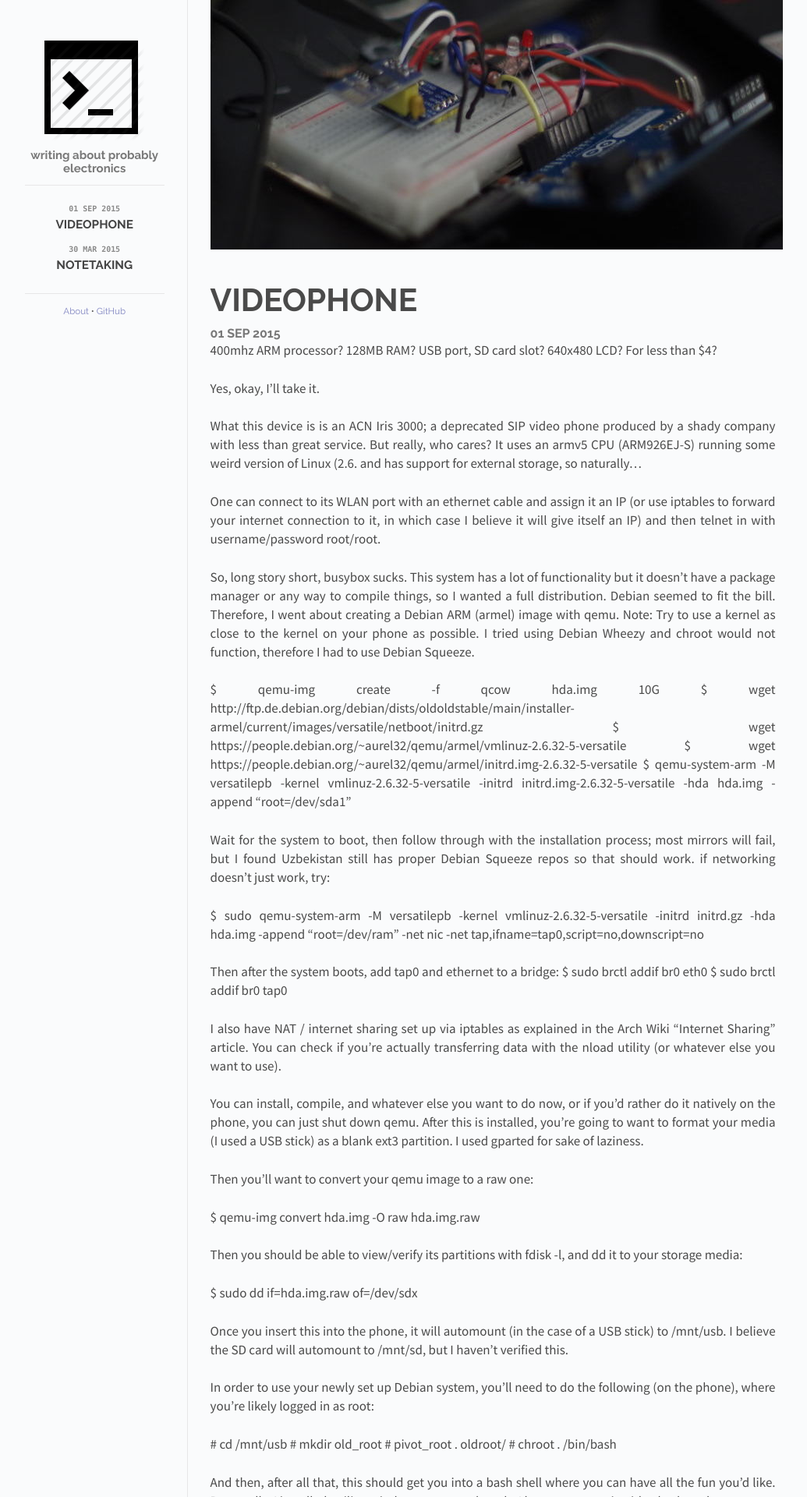
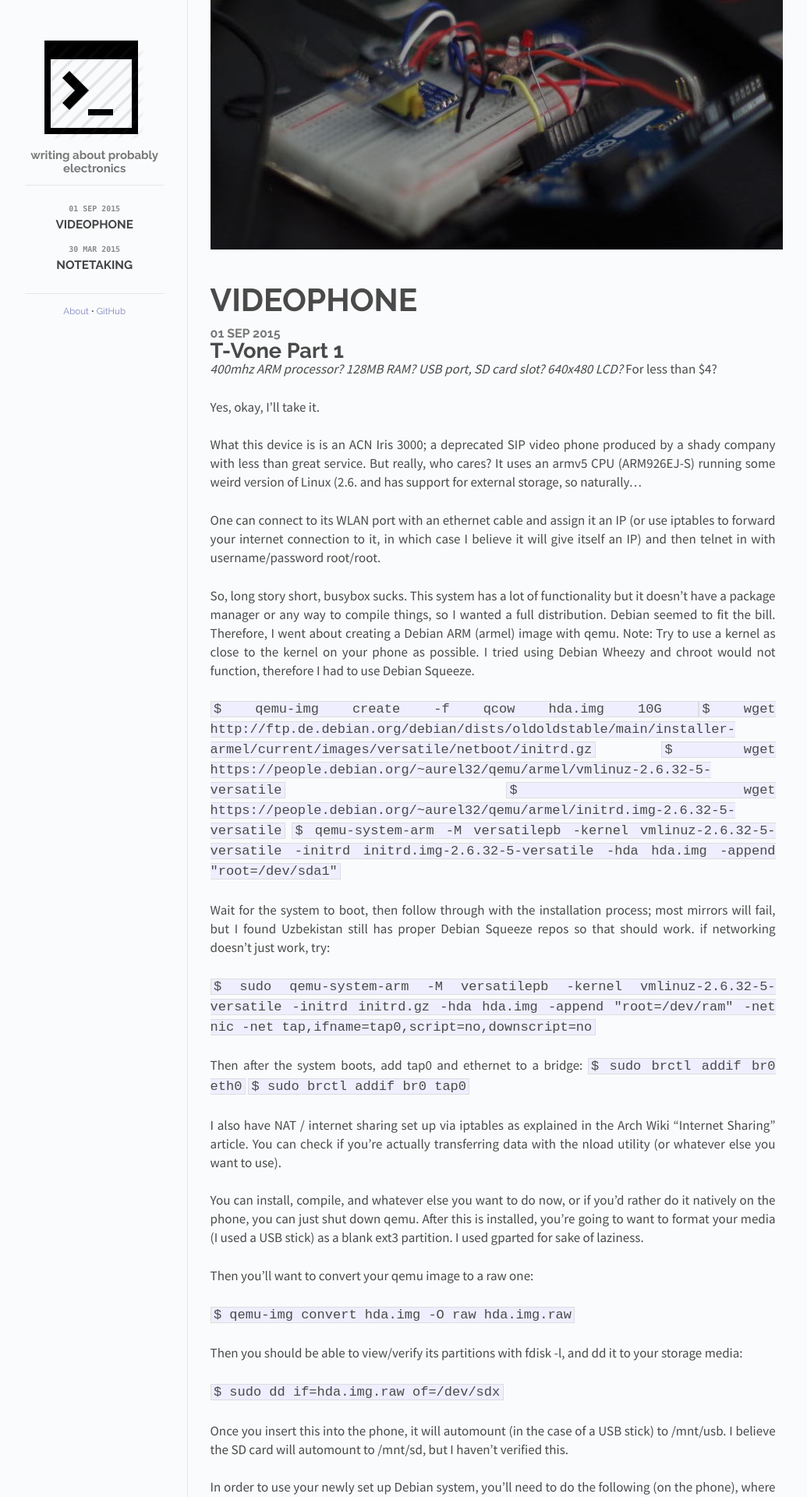
Before and after one commit to lovelaced/lovelaced.github.io, a Jekyll site: the page built from index.html, in a window 1280 px wide. Shown: the top 1920 px of the page at 78% size, without its empty margins (118-1153 px from the left). Built offline with Jekyll 4.4.1, drawn with Linux system fonts in a browser that asks for light colours; Markdown is read by kramdown in place of the engine named in the settings; some of the changed text lies outside the part shown.

Commit message:
Update 2015-09-01-videophone.md

```diff
--- a/_posts/2015-09-01-videophone.md
+++ b/_posts/2015-09-01-videophone.md
@@ -1,7 +1,10 @@
-400mhz ARM processor?
-128MB RAM?
-USB port, SD card slot?
-640x480 LCD?
+T-Vone Part 1
+==============
+
+*400mhz ARM processor?*
+*128MB RAM?*
+*USB port, SD card slot?*
+*640x480 LCD?*
 For less than $4?
 
 Yes, okay, I'll take it.
@@ -16,20 +19,20 @@ So, long story short, busybox sucks. This system has a lot of functionality but
 so I wanted a full distribution. Debian seemed to fit the bill. Therefore, I went about creating a Debian ARM (armel) image with qemu.
 Note: Try to use a kernel as close to the kernel on your phone as possible. I tried using Debian Wheezy and chroot would not function, therefore I had to use Debian Squeeze.
 
- $ qemu-img create -f qcow hda.img 10G
- $ wget http://ftp.de.debian.org/debian/dists/oldoldstable/main/installer-armel/current/images/versatile/netboot/initrd.gz
- $ wget https://people.debian.org/~aurel32/qemu/armel/vmlinuz-2.6.32-5-versatile
- $ wget https://people.debian.org/~aurel32/qemu/armel/initrd.img-2.6.32-5-versatile
- $ qemu-system-arm -M versatilepb -kernel vmlinuz-2.6.32-5-versatile -initrd initrd.img-2.6.32-5-versatile -hda hda.img -append "root=/dev/sda1"
+ `$ qemu-img create -f qcow hda.img 10G `
+ `$ wget http://ftp.de.debian.org/debian/dists/oldoldstable/main/installer-armel/current/images/versatile/netboot/initrd.gz`
+ `$ wget https://people.debian.org/~aurel32/qemu/armel/vmlinuz-2.6.32-5-versatile`
+ `$ wget https://people.debian.org/~aurel32/qemu/armel/initrd.img-2.6.32-5-versatile`
+ `$ qemu-system-arm -M versatilepb -kernel vmlinuz-2.6.32-5-versatile -initrd initrd.img-2.6.32-5-versatile -hda hda.img -append "root=/dev/sda1"`
 
 Wait for the system to boot, then follow through with the installation process; most mirrors will fail, but I found Uzbekistan still has proper Debian Squeeze repos so that should work.
 if networking doesn't just work, try:
 
- $ sudo qemu-system-arm -M versatilepb -kernel vmlinuz-2.6.32-5-versatile -initrd initrd.gz -hda hda.img -append "root=/dev/ram" -net nic -net tap,ifname=tap0,script=no,downscript=no
+ `$ sudo qemu-system-arm -M versatilepb -kernel vmlinuz-2.6.32-5-versatile -initrd initrd.gz -hda hda.img -append "root=/dev/ram" -net nic -net tap,ifname=tap0,script=no,downscript=no`
 
 Then after the system boots, add tap0 and ethernet to a bridge:
- $ sudo brctl addif br0 eth0
- $ sudo brctl addif br0 tap0
+ `$ sudo brctl addif br0 eth0`
+ `$ sudo brctl addif br0 tap0`
 
 I also have NAT / internet sharing set up via iptables as explained in the Arch Wiki "Internet Sharing" article.
 You can check if you're actually transferring data with the nload utility (or whatever else you want to use).
@@ -39,22 +42,23 @@ After this is installed, you're going to want to format your media (I used a USB
 
 Then you'll want to convert your qemu image to a raw one:
 
- $ qemu-img convert hda.img -O raw hda.img.raw
+ `$ qemu-img convert hda.img -O raw hda.img.raw`
 
 Then you should be able to view/verify its partitions with fdisk -l, and dd it to your storage media:
 
- $ sudo dd if=hda.img.raw of=/dev/sdx
+ `$ sudo dd if=hda.img.raw of=/dev/sdx`
 
 Once you insert this into the phone, it will automount (in the case of a USB stick) to /mnt/usb. I believe the SD card will automount to /mnt/sd, but I haven't verified this.
 
 In order to use your newly set up Debian system, you'll need to do the following (on the phone), where you're likely logged in as root:
 
- # cd /mnt/usb
- # mkdir old_root
- # pivot_root . oldroot/
- # chroot . /bin/bash
+ `# cd /mnt/usb`
+ `# mkdir oldroot`
+ `# pivot_root . oldroot/`
+ `# chroot . /bin/bash`
 
-And then, after all that, this should get you into a bash shell where you can have all the fun you'd like. Personally, I installed a tiling window manager, thought I have yet to test it with a keyboard:
+And then, after all that, this should get you into a bash shell where you can have all the fun you'd like. Personally, I installed a tiling window manager, thought I have yet to test it with a keyboard.
 
+![ACN Iris 3000, rice edition](/assets/vone1.jpg)
 
 Once I play around with it more and see what I can get running on it, I'll post an update.
```
